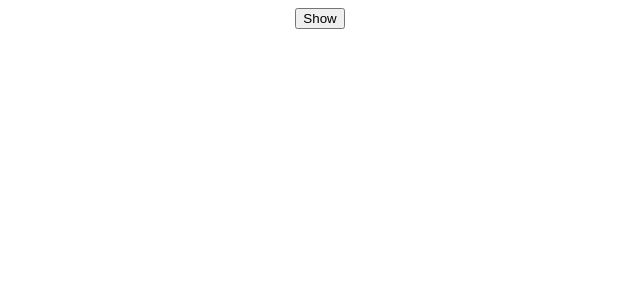
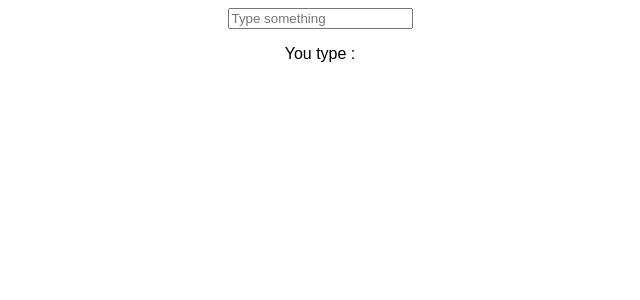
Before and after one commit to atharv169/react-task, a React (Create React App) app: page / in a window 1280 px wide. Shown: the top 300 px of the page, without its empty margins (320-960 px from the left). Built offline with nearby package versions, Linux system fonts and the light colour scheme.

Commit message:
task-3-input

```diff
--- a/src/index.js
+++ b/src/index.js
@@ -1,7 +1,7 @@
 import { StrictMode } from "react";
 import { createRoot } from "react-dom/client";
 
-import App from "./task-2_toggle/App";
+import App from "./task-3_inputLive/App";
 
 const rootElement = document.getElementById("root");
 const root = createRoot(rootElement);
--- /dev/null
+++ b/src/task-3_inputLive/App.js
@@ -0,0 +1,19 @@
+import { useState } from "react";
+import "./styles.css";
+
+export default function App() {
+  const [inputValue, setInputValue] = useState("");
+  return (
+    <div className="App">
+      <input
+        type="text"
+        placeholder="Type something"
+        value={inputValue}
+        onChange={(e) => {
+          setInputValue(e.target.value);
+        }}
+      ></input>
+      <p>You type : {inputValue}</p>
+    </div>
+  );
+}
--- /dev/null
+++ b/src/task-3_inputLive/styles.css
@@ -0,0 +1,4 @@
+.App {
+  font-family: sans-serif;
+  text-align: center;
+}
```
